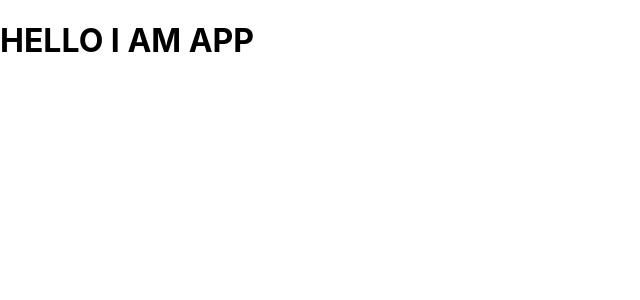
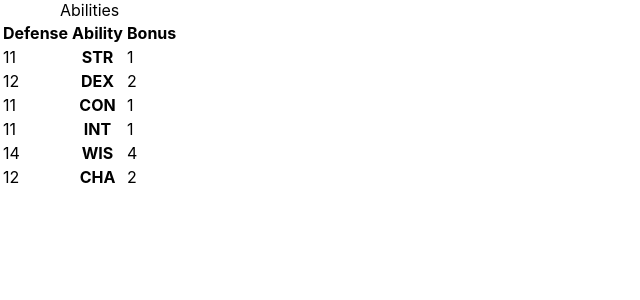
Before and after one commit to riccjohn/knave-character-generator, a React (Create React App) app: page / in a window 1280 px wide. Shown: the top 300 px of the page, without its empty margins (0-640 px from the left). Built offline with nearby package versions, Linux system fonts and the light colour scheme.

Commit message:
Render Abilities in App

```diff
--- a/src/App.tsx
+++ b/src/App.tsx
@@ -1,5 +1,5 @@
 import React from "react";
-import { TestComponent } from "./components";
+import { Abilities } from "./components";
 import CharacterContext, { ICharacterContext } from "context/CharacterContext";
 import Character from "character_generation/Character";
 
@@ -14,7 +14,7 @@ const App: React.FC = () => {
   return (
     <CharacterContext.Provider value={charContext}>
       <div className="App">
-        <TestComponent />
+        <Abilities />
       </div>
     </CharacterContext.Provider>
   );
```
Also changed, not shown: 1 other file (tests, documents, lock files or other folders).
